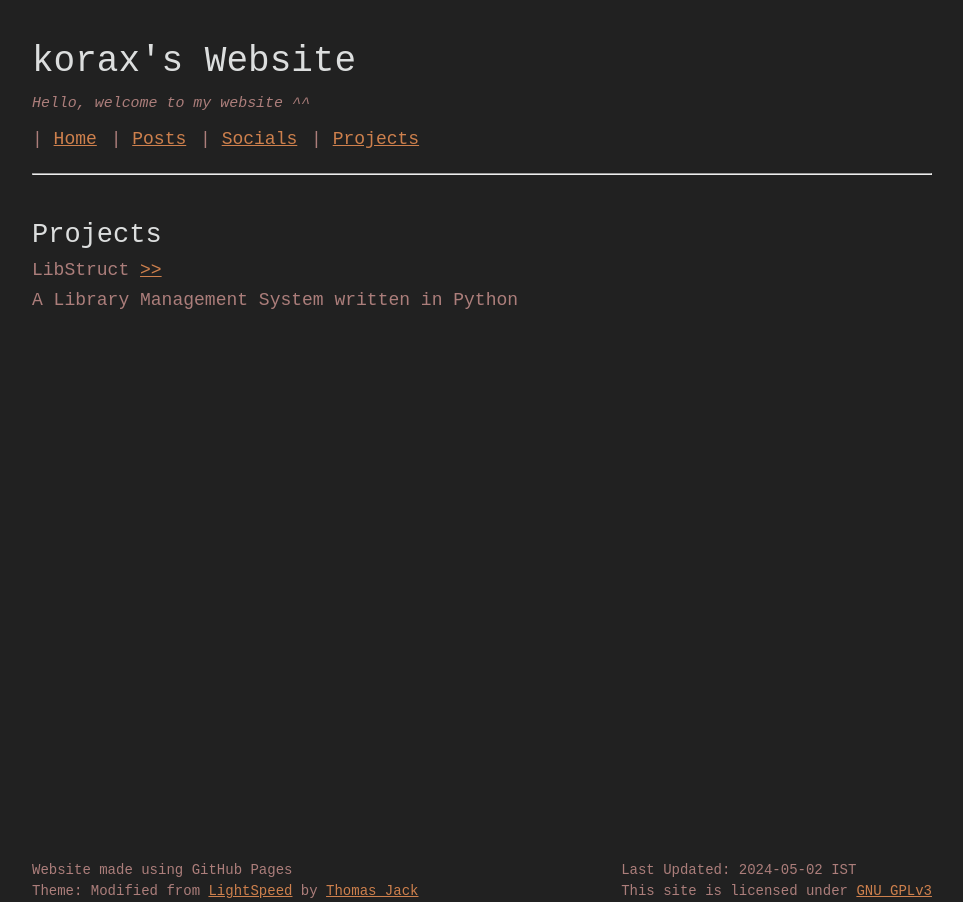
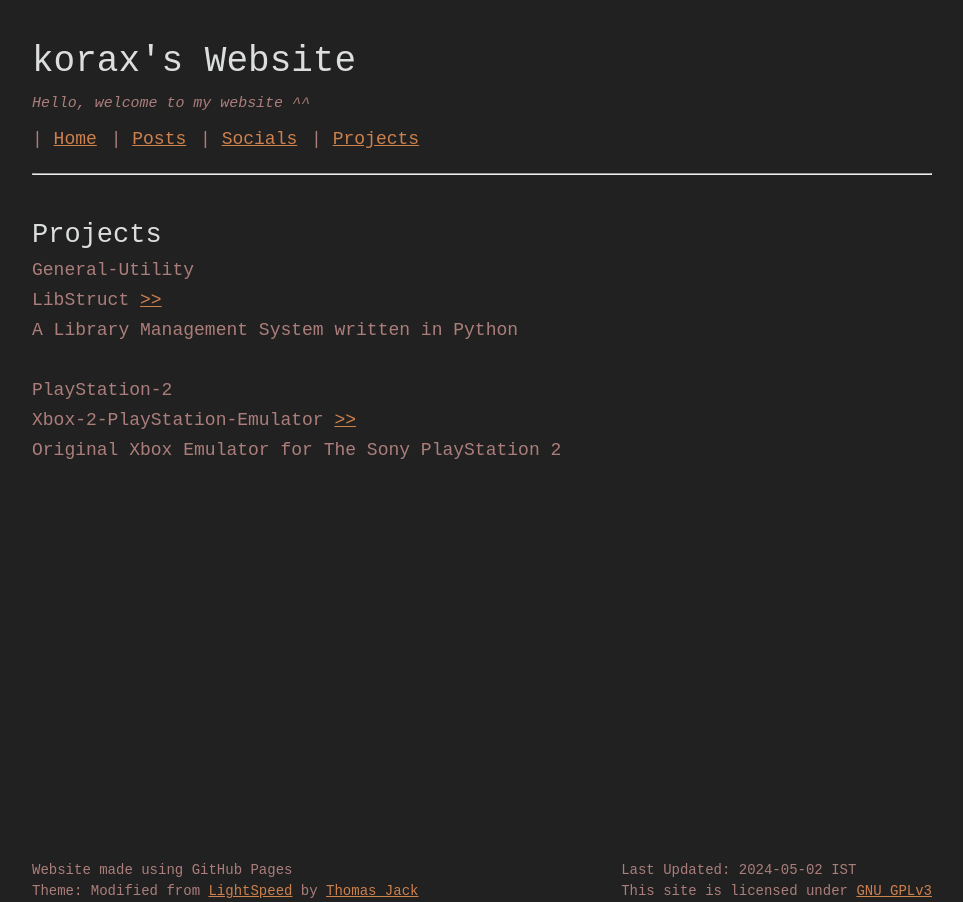
Before and after one commit to koraxial/koraxial.github.io, a Jekyll site: the page built from projects/index.html, in a window 1280 px wide. Shown: the whole page, without its empty margins (158-1121 px from the left). Built offline with Jekyll 4.4.1, drawn with Linux system fonts in a browser that asks for light colours.

Commit message:
Update projects.yml

```diff
--- a/_data/projects.yml
+++ b/_data/projects.yml
@@ -1,4 +1,8 @@
 - name: LibStruct
-  type: General-Utility
+  target: General-Utility
   description: A Library Management System written in Python
   link: https://github.com/koraxial/LibStruct
+- name: Xbox-2-PlayStation-Emulator
+  target: PlayStation-2
+  description: Original Xbox Emulator for The Sony PlayStation 2
+  link: https://github.com/koraxial/Xbox-2-PlayStation-Emulator-AlFa
```
